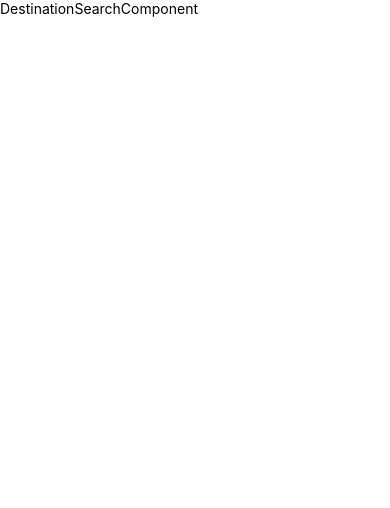
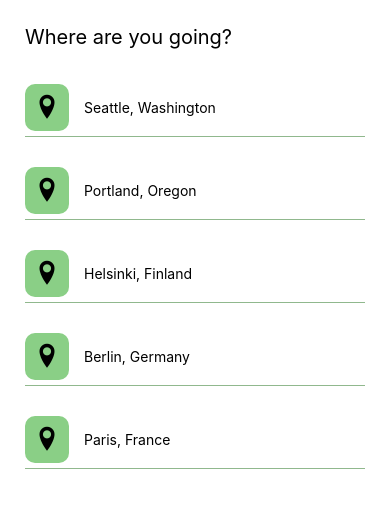
Before and after one commit to JPotterf/hotelApp, a React Native app: screen / in a window 390 px wide. Shown: the top 508 px of the page. Built offline with nearby package versions, Linux system fonts and the light colour scheme.

Commit message:
search page UI and dummy data

```diff
--- /dev/null
+++ b/assets/data/search.js
@@ -0,0 +1,22 @@
+export default [
+  {
+    id: '0',
+    description: 'Seattle, Washington',
+  },
+  {
+    id: '1',
+    description: 'Portland, Oregon',
+  },
+  {
+    id: '2',
+    description: 'Helsinki, Finland',
+  },
+  {
+    id: '3',
+    description: 'Berlin, Germany',
+  },
+  {
+    id: '4',
+    description: 'Paris, France',
+  },
+];
--- a/src/screens/DestinationSearch/index.js
+++ b/src/screens/DestinationSearch/index.js
@@ -1,10 +1,32 @@
-import React from 'react'
-import { View, Text } from 'react-native'
+import React, {useState} from 'react'
+import { View, Text, TextInput, FlatList } from 'react-native'
+import styles from './styles';
+import searchResults from '../../../assets/data/search';
+import Entypo from 'react-native-vector-icons/Entypo';
 
 const DestinationSearchScreen = () => {
+    const[inputText, setInputText] = useState('');
     return (
-        <View>
-            <Text>DestinationSearchComponent</Text>
+        <View style={styles.container}>
+            {/* input component */}
+            <TextInput
+                style={styles.textInput}
+                placeholder={"Where are you going?"}
+                value={inputText}
+                onChangeText={setInputText}
+            />
+            {/* list of destinations */}
+            <FlatList
+                data={searchResults}
+                renderItem={({item}) =>(
+                    <View style={styles.row}>
+                        <View style={styles.iconContainer}>
+                            <Entypo name={"location-pin"} size={30}/>
+                        </View>
+                        <Text style={styles.locationText}>{item.description}</Text>
+                    </View>
+                )}
+            />
         </View>
     )
 }
--- a/src/screens/DestinationSearch/styles.js
+++ b/src/screens/DestinationSearch/styles.js
@@ -0,0 +1,31 @@
+import {StyleSheet} from 'react-native';
+
+const styles = StyleSheet.create({
+    container:{
+        margin:25,
+    },
+    textInput:{
+        fontSize:20,
+        marginBottom:20,
+    },
+    row:{
+        flexDirection:'row',
+        alignItems:'center',
+        marginVertical:15,
+        paddingBottom:5,
+        borderBottomWidth:1,
+        borderColor:'#90b88d'
+    },
+    iconContainer:{
+        backgroundColor: '#8acf86',
+        padding: 7,
+        borderRadius:10,
+        marginRight:15,
+    },
+    locationText:{
+
+    }
+
+});
+
+export default styles;
```
